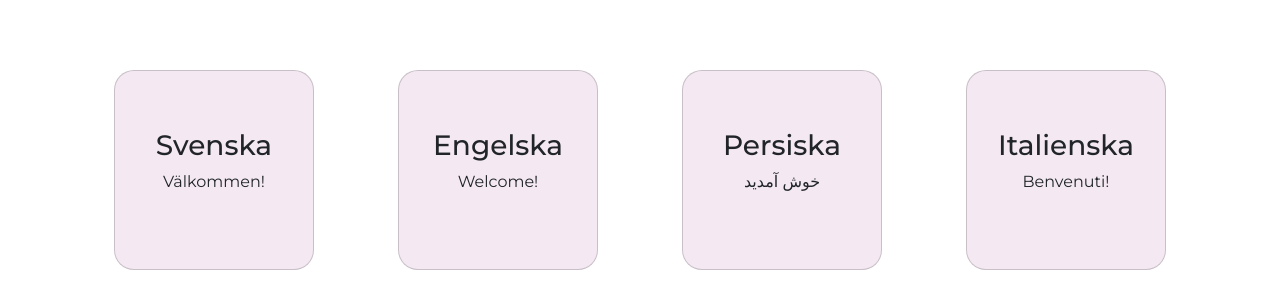
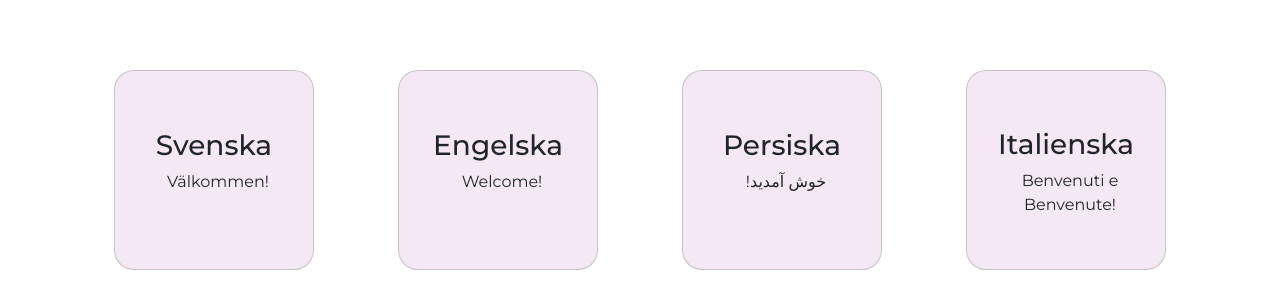
Before and after one commit to ElisaMavilia/lillaedet-vue, a Vue app: page / in a window 1280 px wide. Shown: the part 1642-1950 px from the top of the page. Built offline with nearby package versions, Linux system fonts and the light colour scheme.

Commit message:
Styling cards

```diff
--- a/src/components/ScrollingCardComponent.vue
+++ b/src/components/ScrollingCardComponent.vue
@@ -4,14 +4,14 @@
         v-for="(card, index) in cards"
         :key="index"
         :class="['card', card.animationClass]"
+        :style="card.title === 'Italienska' ? { paddingTop: '22px' } : {}"
         ref="cardElements"
       >
         <h3>{{ card.title }}</h3>
-        <p>{{ card.content }}</p>
+        <p class="ps-2">{{ card.content }}</p>
       </div>
     </section>
   </template>
-
 
   <script>
 export default {
@@ -20,8 +20,8 @@ export default {
       cards: [
         { title: "Svenska", content: "Välkommen!", animationClass: "" },
         { title: "Engelska", content: "Welcome!", animationClass: "" },
-        { title: "Persiska", content: "خوش آمدید", animationClass: "" },
-        { title: "Italienska", content: "Benvenuti!", animationClass: "" },
+        { title: "Persiska", content: "!خوش آمدید", animationClass: "" },
+        { title: "Italienska", content: "Benvenuti e Benvenute!", animationClass: "" },
       ],
       hasSectionEntered: false, // Flag to trigger animation only once
     };
```
